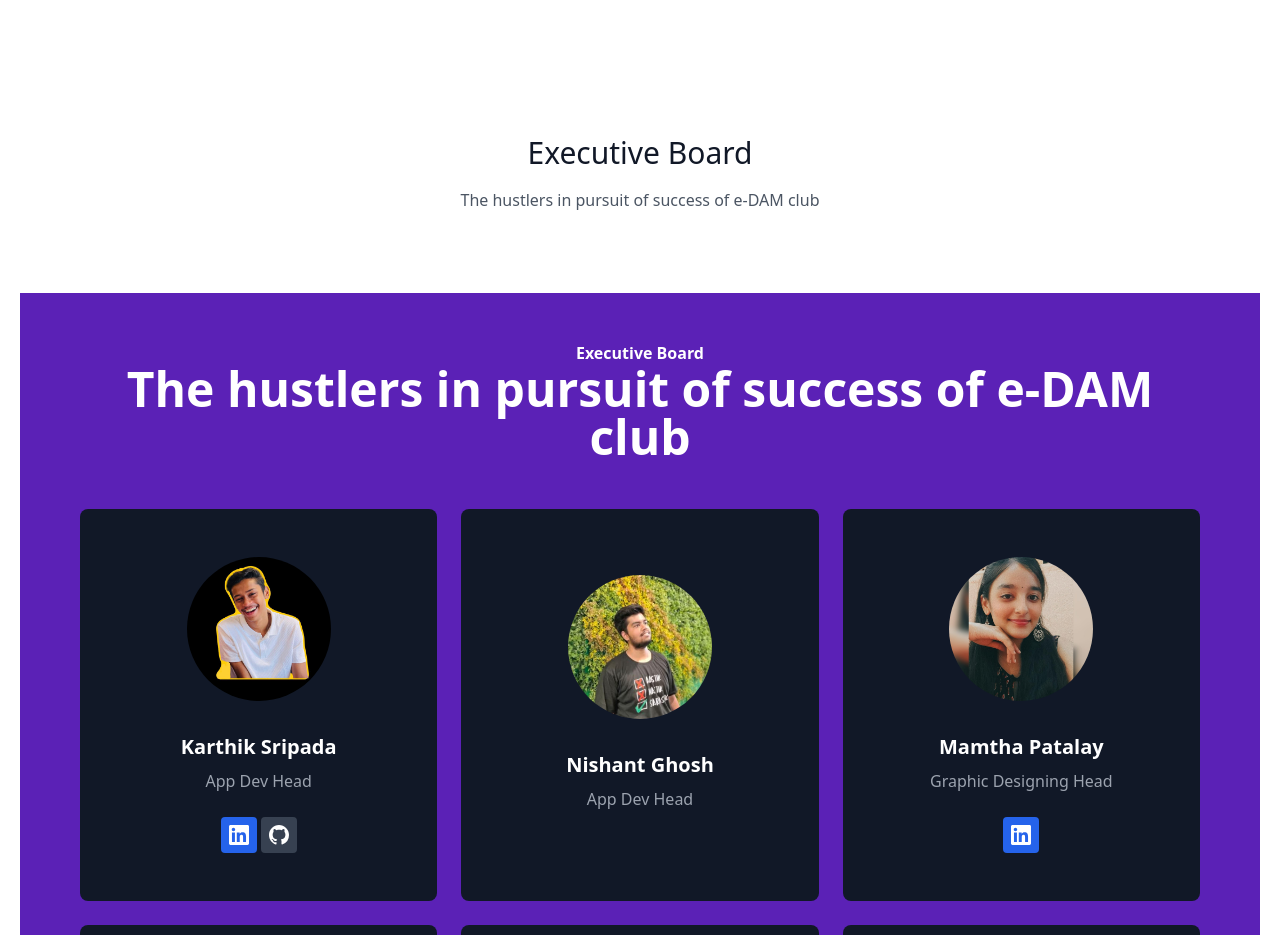
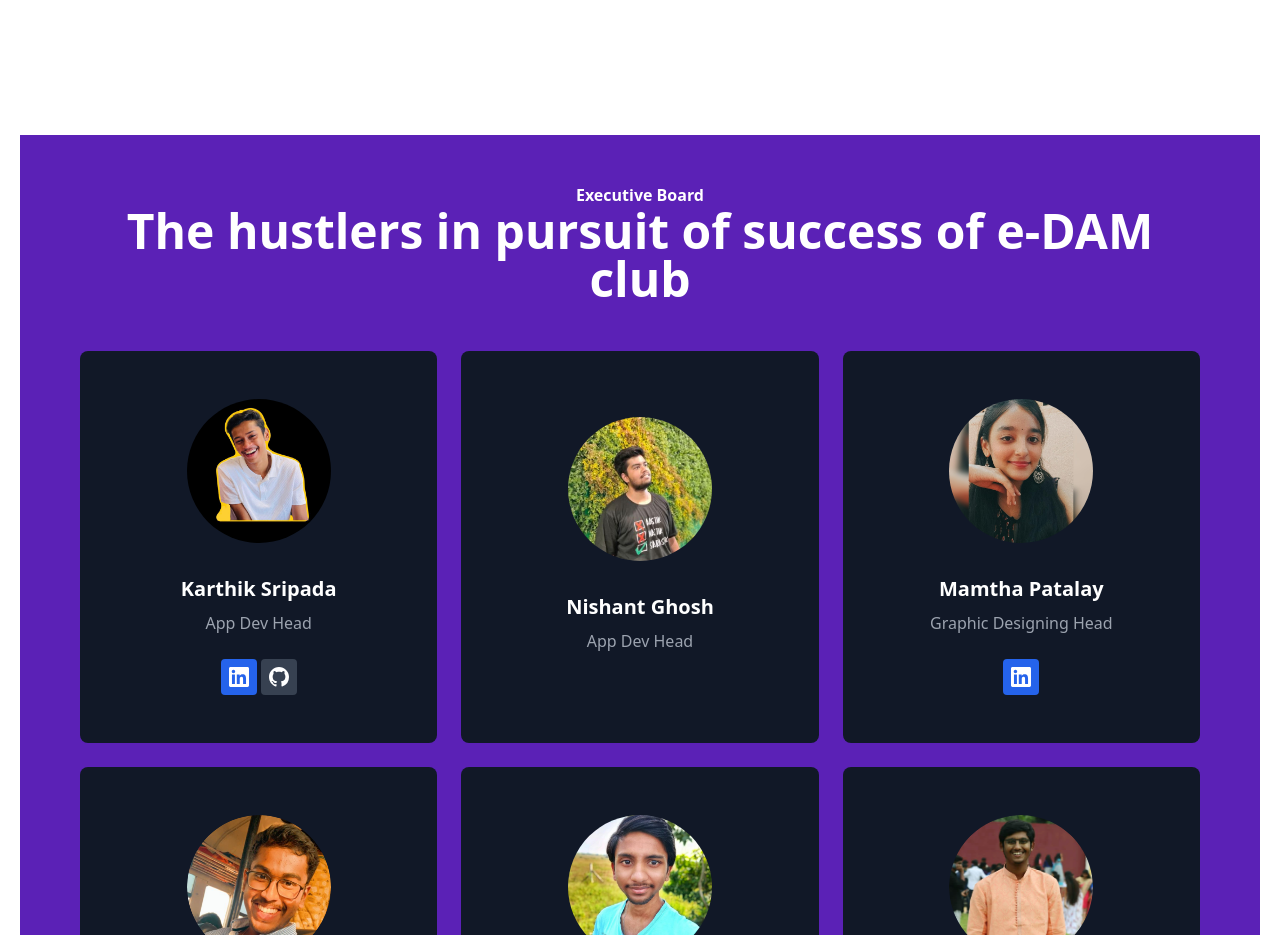
Before and after one commit to edam-dev/edam-dev.github.io, a plain HTML site: page aboutus.html in a window 1280 px wide. Shown: the part 1440-2375 px from the top of the page. Drawn offline with nearby package versions, Linux system fonts and the light colour scheme.

Commit message:
Update aboutus.html

```diff
--- a/aboutus.html
+++ b/aboutus.html
@@ -160,10 +160,6 @@
   </section>
   <section class="text-gray-600 body-font">
     <div class="container px-5 py-24 mx-auto">
-      <div class="flex flex-col text-center w-full mb-20">
-        <h1 class="sm:text-3xl text-2xl font-medium title-font mb-4 text-gray-900">Executive Board</h1>
-        <p class="lg:w-2/3 mx-auto leading-relaxed text-base">The hustlers in pursuit of success of e-DAM club</p>
-      </div>
       <!-- component -->
       <div class="w-full bg-purple-800">
         <section class="max-w-6xl mx-auto px-4 sm:px-6 lg:px-4 py-12">
```
